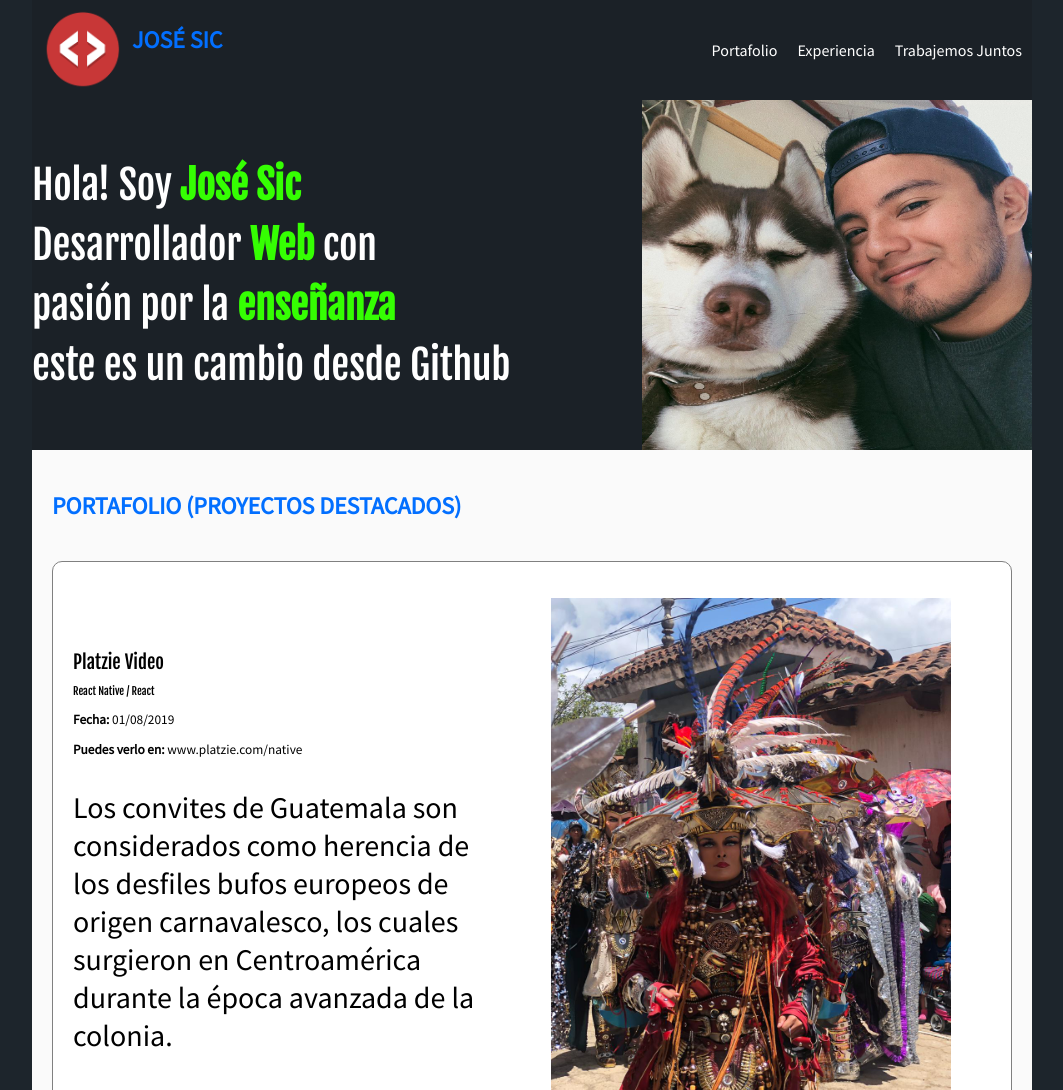
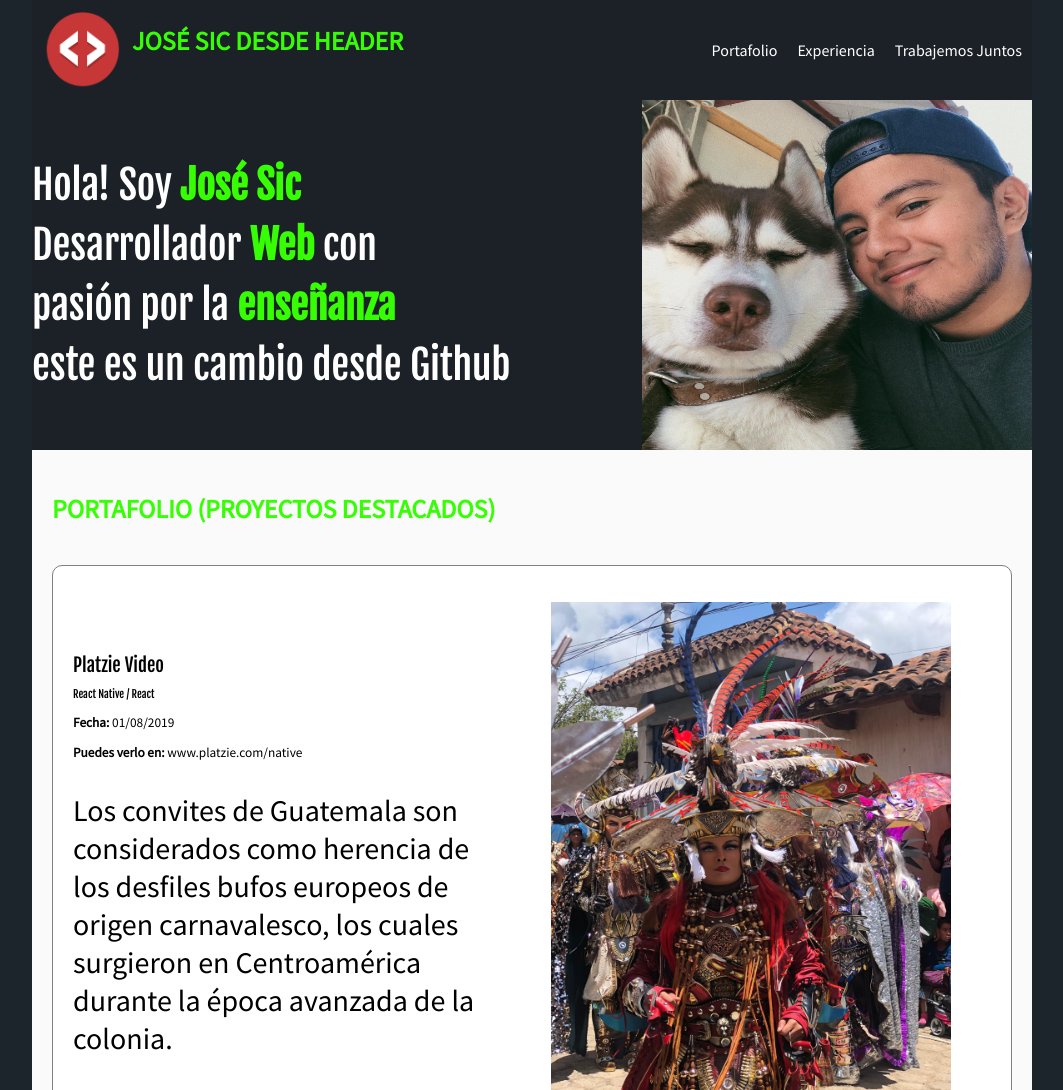
Before and after one commit to JoseSic/blogJose, a plain HTML site: page index.html in a window 1280 px wide. Shown: the top 1090 px of the page, without its empty margins (108-1171 px from the left). Drawn offline with Linux system fonts and the light colour scheme.

Commit message:
Cambios en cabecera

```diff
--- a/CSS/estilos.css
+++ b/CSS/estilos.css
@@ -37,11 +37,11 @@ h1 strong {
 }
 
 h2 {
-    color: #026fff;
+    color: #35ff02;
     text-transform: uppercase;
     font-family: 'Source Sans Pro', sans-serif;
     font-weight: bold;
-    font-size: 24px;
+    font-size: 26px;
     margin-bottom: 40px;
 }
 
--- a/index.html
+++ b/index.html
@@ -14,7 +14,7 @@
       <div class="header-container">
         <figure>
           <img src="img/logo2.png" alt="Logo de José Sic"/>
-          <h2>José Sic</h2>
+          <h2>José Sic desde Header</h2>
         </figure>
         <nav>
           <ul>
```
